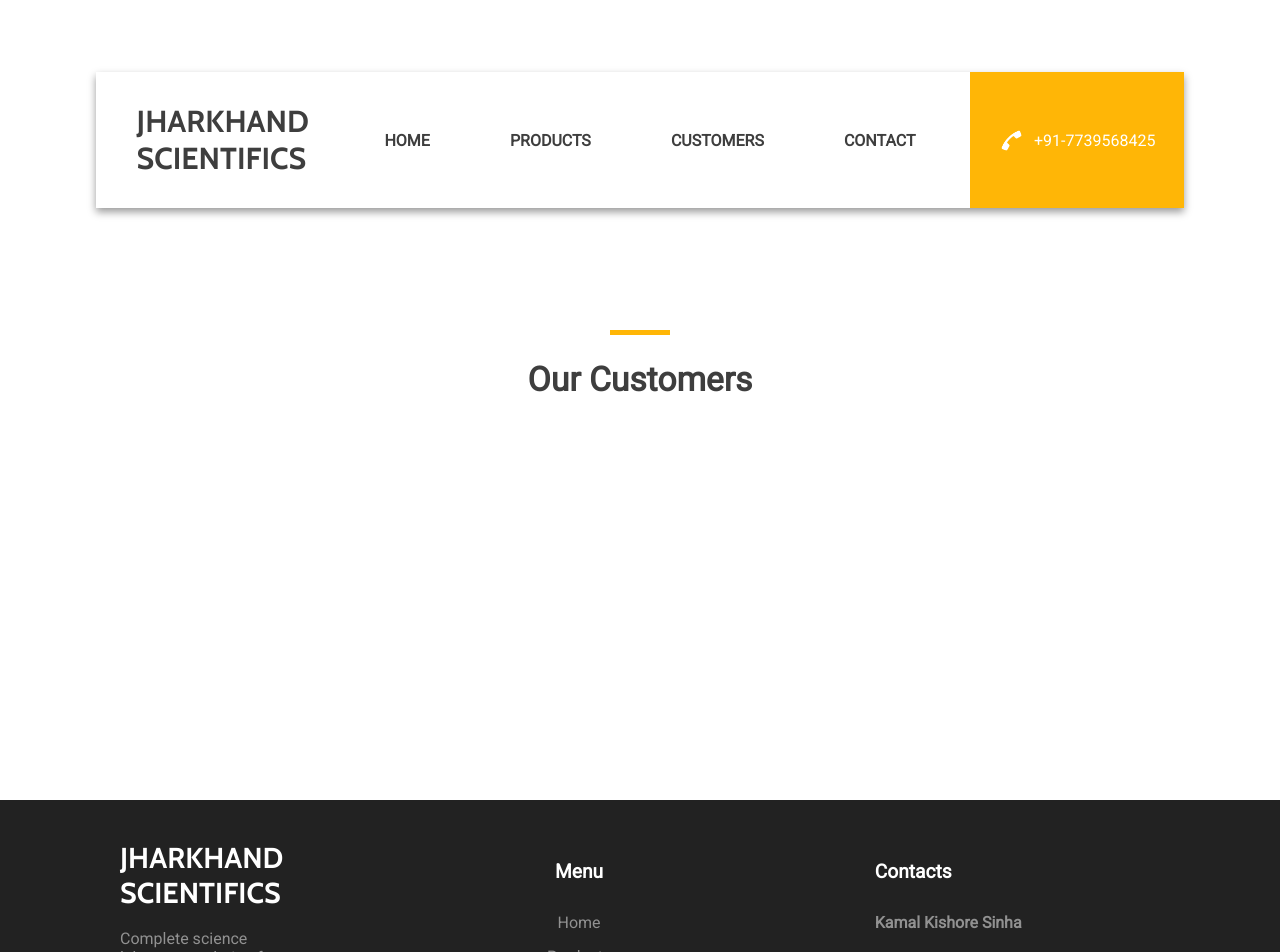
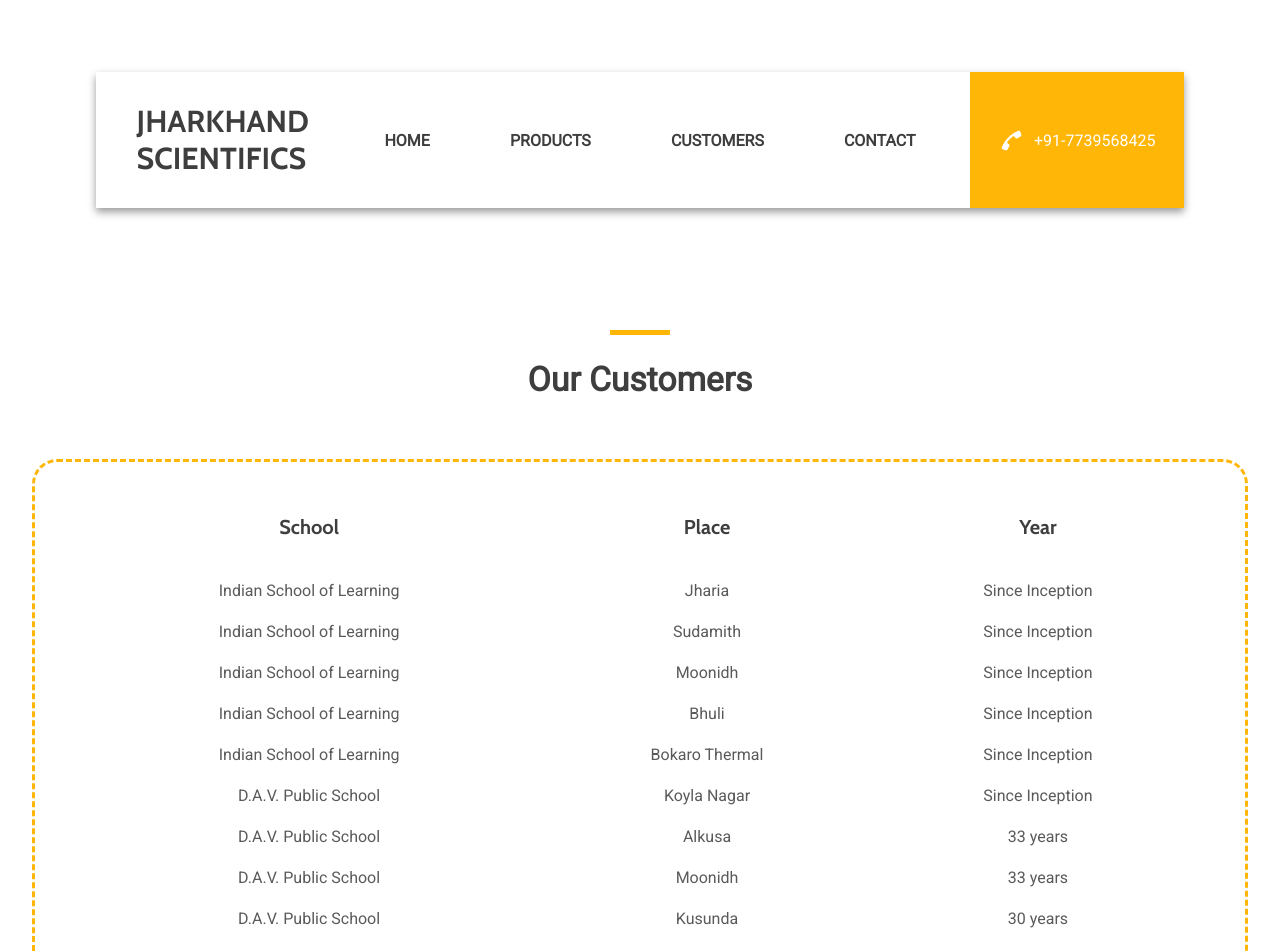
Before and after one commit to sawarni99/jharkhand-scientifics, a React (Create React App) app: page /customers in a window 1280 px wide. Shown: the top 952 px of the page. Built offline with nearby package versions, Linux system fonts and the light colour scheme.

Commit message:
Created Customer page

```diff
--- a/src/pages/customerPage/CustomerPage.css
+++ b/src/pages/customerPage/CustomerPage.css
@@ -7,4 +7,33 @@
   display: flex;
   align-items: center;
   flex-direction: column;
+  padding-bottom: 100px;
 }
+.customer-page-content {
+  padding: 50px;
+  border: dashed;
+  border-radius: 25px;
+  border-color: var(--primary-color);
+}
+.customer-page-content td {
+  padding-left: 100px;
+  padding-right: 100px;
+  text-align: center;
+  cursor: default;
+}
+.customer-page-content .td-heading {
+  padding-bottom: 30px;
+  font-size: 125%;
+  font-family: var(--secondary-font);
+}
+.customer-page-content .td-data {
+  padding-bottom: 10px;
+  padding-top: 10px;
+  color: rgb(90, 90, 90);
+  transition: 0.2s;
+}
+.customer-page-content .td-data:hover {
+  font-size: 120%;
+  font-weight: bold;
+  color: var(--primary-color);
+}
--- a/src/pages/customerPage/CustomerPage.js
+++ b/src/pages/customerPage/CustomerPage.js
@@ -4,14 +4,41 @@
 import Footer from "../../components/footer/Footer";
 import divider from "../../utils/divider";
 import Heading from "../../components/heading/Heading";
+import customers from "../../utils/customers";
 
 function CustomerPage() {
+  const customerRows = customers.map((customer) => (
+    <tr key={customer.key}>
+      <td className="td-data">{customer.school}</td>
+      <td className="td-data">{customer.place}</td>
+      <td className="td-data">{customer.year}</td>
+    </tr>
+  ));
+
   return (
     <div className="customer-page">
       <Navbar />
       <div className="customer-page-body">
         {divider}
         <Heading>Our Customers</Heading>
+        <div className="customer-page-content">
+          <table>
+            <tbody>
+              <tr>
+                <td className="td-heading">
+                  <b>School</b>
+                </td>
+                <td className="td-heading">
+                  <b>Place</b>
+                </td>
+                <td className="td-heading">
+                  <b>Year</b>
+                </td>
+              </tr>
+              {customerRows}
+            </tbody>
+          </table>
+        </div>
       </div>
       <div className="customer-page-footer">
         <Footer />
```
